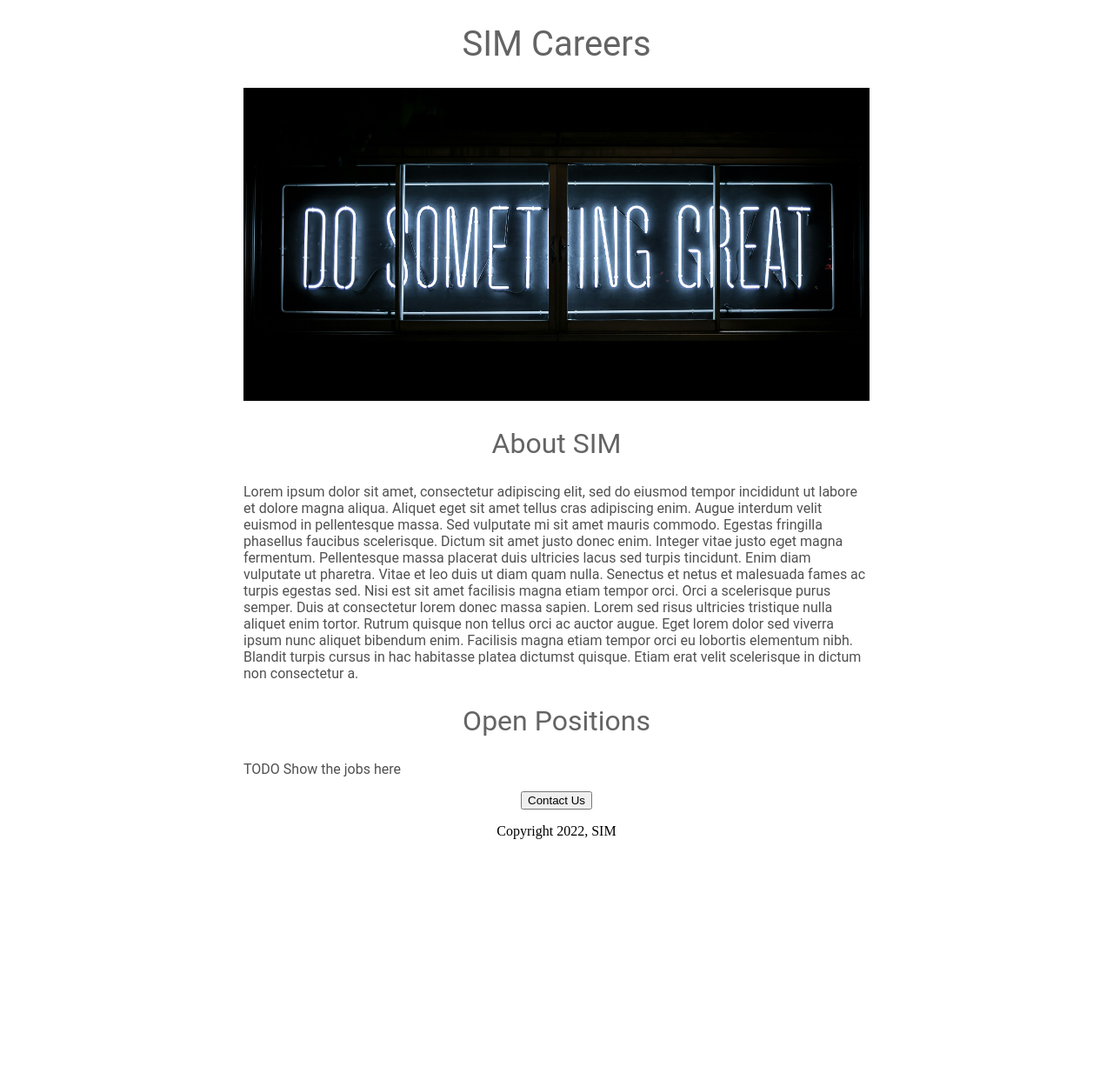
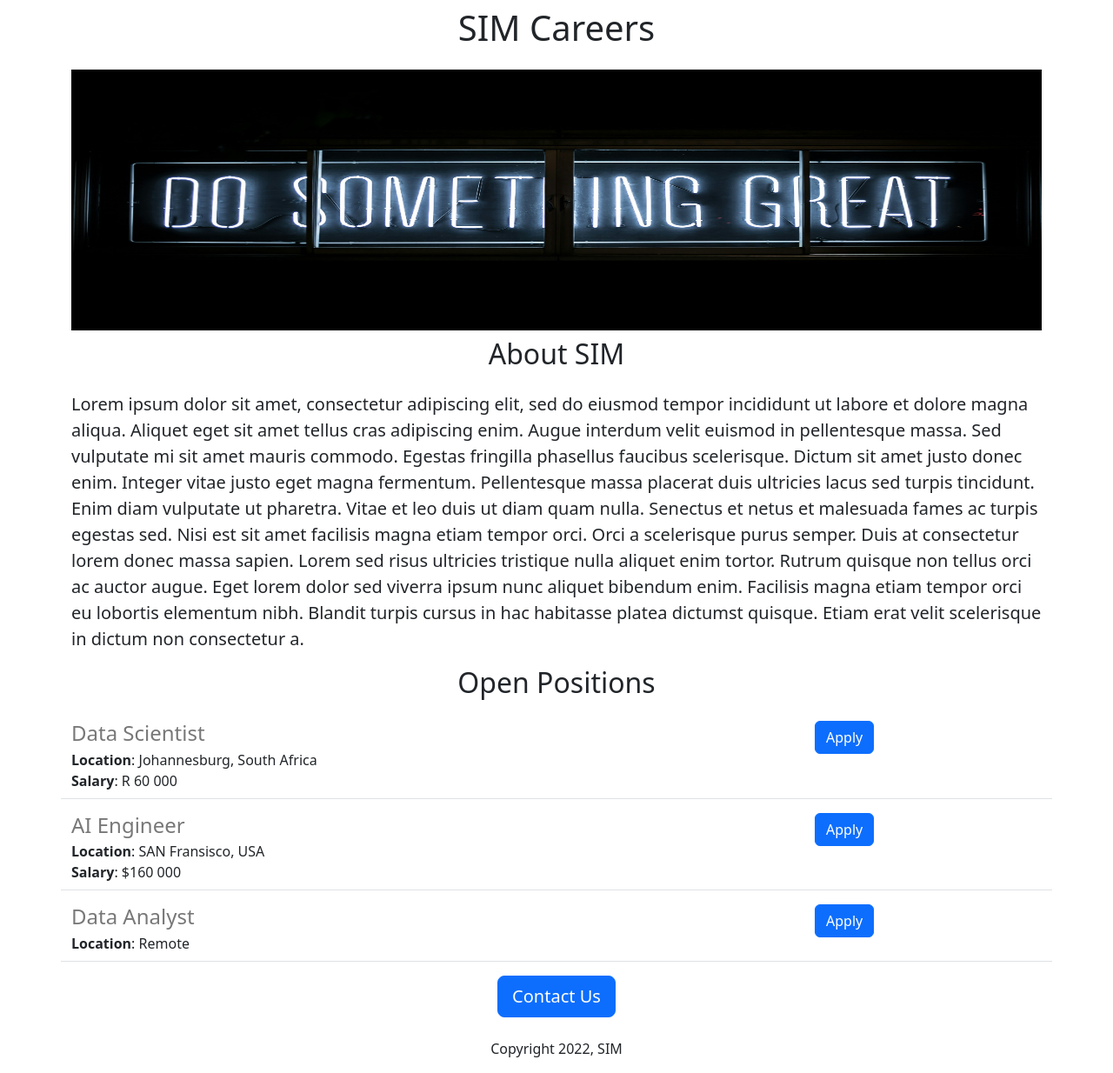
Before and after one commit to akabrio/job-portal-site-v2, a Flask app: page / in a window 1280 px wide. Shown: the whole page at 87% size. Before the commit the page ends 965 px from the top, so only its background shows below. Run offline with Flask 3, Linux system fonts and the light colour scheme.

Commit message:
added dynamic data API route

```diff
--- a/app.py
+++ b/app.py
@@ -2,13 +2,40 @@
 #route is part of the url after the domain name
 #domainName/route
 
-from flask import Flask, render_template
+from flask import Flask, render_template,jsonify
 
 app = Flask(__name__)
 
+JOBS = [
+
+    {
+        'id': 1,
+        'title': 'Data Scientist',
+        'location': 'Johannesburg, South Africa',
+        'salary': 'R 60 000'
+    },
+      {
+        'id': 2,
+        'title': 'AI Engineer',
+        'location': 'SAN Fransisco, USA',
+        'salary': '$160 000'
+    },
+     {
+        'id': 3,
+        'title': 'Data Analyst',
+        'location': 'Remote',
+
+    }
+
+]
+
 @app.route("/")
 def hello_world():
-    return render_template('home.html')
+    return render_template('home.html', jobs=JOBS, company_name="SIM")
+
+@app.route("/jobs")
+def list_jobs():
+    return jsonify(JOBS)
 
 if __name__ == "__main__":
     app.run(debug=True)
--- a/templates/home.html
+++ b/templates/home.html
@@ -1,55 +1,42 @@
 <!DOCTYPE html>
 <html lang="en">
 <head>
-    <title>Careers</title>
+    <title>SIM Careers</title>
+    <meta charset="utf-8">
+    <meta name="viewport" content="width=device-width, initial-scale=1">
+    <link href="https://cdn.jsdelivr.net/npm/bootstrap@5.3.3/dist/css/bootstrap.min.css" rel="stylesheet" integrity="sha384-QWTKZyjpPEjISv5WaRU9OFeRpok6YctnYmDr5pNlyT2bRjXh0JMhjY6hW+ALEwIH" crossorigin="anonymous">
     <style>
-        h1 {
-            font-size: 40px;
-            font-family: Roboto;
-            font-weight: normal;
-            color: rgb(100, 100, 100);
-            text-align: center;
-        }
-
-        #banner{
-            width:  100%;
-            height: 360px;
-            object-fit: cover;
-        }
-
-        h2 {
-            font-family: Roboto;
-            font-size: 32px;
-            color: rgb(100, 100, 100);
-            text-align: center;
-            font-weight: normal;
-
-        }
-
-
-        .bodytext {
-            font-family: Roboto;
-            color: rgb(80, 80, 80);
-
-        }
-
-        #container{
-            max-width: 720px;
-            margin: 0 auto;
+        #banner {
+            height: 300px;
+            width: 100%;%
+            object-fit:cover;
         }
     </style>
 </head>
 <body>
-    <div id="container">
-    <h1>SIM Careers</h1>
-    <img id="banner" src="static\banner.jpg">
-    <h2>About SIM</h2>
-    <p class="bodytext">Lorem ipsum dolor sit amet, consectetur adipiscing elit, sed do eiusmod tempor incididunt ut labore et dolore magna aliqua. Aliquet eget sit amet tellus cras adipiscing enim. Augue interdum velit euismod in pellentesque massa. Sed vulputate mi sit amet mauris commodo. Egestas fringilla phasellus faucibus scelerisque. Dictum sit amet justo donec enim. Integer vitae justo eget magna fermentum. Pellentesque massa placerat duis ultricies lacus sed turpis tincidunt. Enim diam vulputate ut pharetra. Vitae et leo duis ut diam quam nulla. Senectus et netus et malesuada fames ac turpis egestas sed. Nisi est sit amet facilisis magna etiam tempor orci. Orci a scelerisque purus semper. Duis at consectetur lorem donec massa sapien. Lorem sed risus ultricies tristique nulla aliquet enim tortor. Rutrum quisque non tellus orci ac auctor augue. Eget lorem dolor sed viverra ipsum nunc aliquet bibendum enim. Facilisis magna etiam tempor orci eu lobortis elementum nibh. Blandit turpis cursus in hac habitasse platea dictumst quisque. Etiam erat velit scelerisque in dictum non consectetur a.</p>
-    <h2>Open Positions</h2>
-    <p class="bodytext">TODO Show the jobs here</p>
-    <div style="text-align:center;">
-    <button id="contactbutton">Contact Us</button>
-    <p>Copyright 2022, SIM</p>
+    <div class="container">
+    <h1 class="text-center mt-2 mb-4">{{company_name}} Careers</h1>
+
+    <img class="img-fluid" id="banner" src="static\banner.jpg">
+
+
+    <h2 class="text-center mt-2 mb-4">About {{company_name}}</h2>
+    <p class="lead">Lorem ipsum dolor sit amet, consectetur adipiscing elit, sed do eiusmod tempor incididunt ut labore et dolore magna aliqua. Aliquet eget sit amet tellus cras adipiscing enim. Augue interdum velit euismod in pellentesque massa. Sed vulputate mi sit amet mauris commodo. Egestas fringilla phasellus faucibus scelerisque. Dictum sit amet justo donec enim. Integer vitae justo eget magna fermentum. Pellentesque massa placerat duis ultricies lacus sed turpis tincidunt. Enim diam vulputate ut pharetra. Vitae et leo duis ut diam quam nulla. Senectus et netus et malesuada fames ac turpis egestas sed. Nisi est sit amet facilisis magna etiam tempor orci. Orci a scelerisque purus semper. Duis at consectetur lorem donec massa sapien. Lorem sed risus ultricies tristique nulla aliquet enim tortor. Rutrum quisque non tellus orci ac auctor augue. Eget lorem dolor sed viverra ipsum nunc aliquet bibendum enim. Facilisis magna etiam tempor orci eu lobortis elementum nibh. Blandit turpis cursus in hac habitasse platea dictumst quisque. Etiam erat velit scelerisque in dictum non consectetur a.</p>
+
+    <h2 class="text-center mt-2 mb-4">Open Positions</h2>
+
+    <div>
+        <!--Insert Dynamic Data Into your HTML with Flask-->
+        <!--{{jobs}}-->
+
+        {% for job in jobs %}
+            {% include 'jobitem.html'%}
+        {% endfor%}
+
+    </div>
+    <div class="text-center">
+    <button class="btn btn-primary btn-lg">Contact Us</button>
+    <p class="mt-4">Copyright 2022, SIM</p>
     </div>
     </div>
 </html>
--- /dev/null
+++ b/templates/jobitem.html
@@ -0,0 +1,20 @@
+<div class="border-bottom row" style="margin-bottom:16px;  padding-bottom:8px">
+    <div class="col-9">
+    <h4
+        style="color:rgb(120, 120, 120);  margin-bottom:4px;">
+        {{job['title']}}
+    </h4>
+    <div>
+        <b>Location</b>: {{job['location']}}
+    </div>
+    {% if 'salary' in job %}
+    <div>
+        <b>Salary</b>: {{job['salary']}}
+    </div>
+    {% endif %}
+</div>
+<div class="col-3">
+    <button type="button" class="btn btn-primary">Apply</button>
+</div>
+
+</div>
```
